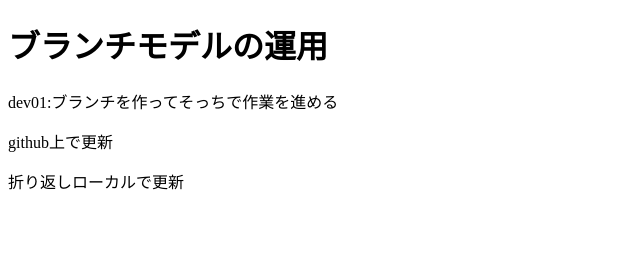
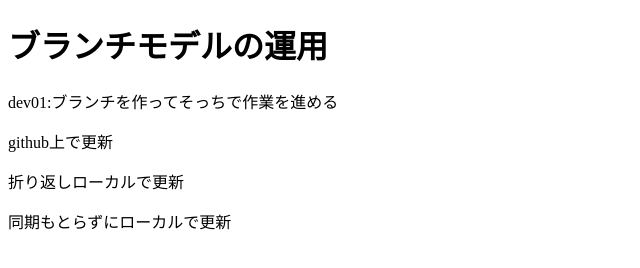
Before and after one commit to n02070/0826, a plain HTML site: page index.html in a window 1280 px wide. Shown: the whole page, without its empty margins (0-640 px from the left). Drawn offline with Linux system fonts and the light colour scheme.

Commit message:
同期もとらずにローカルで更新

```diff
--- a/index.html
+++ b/index.html
@@ -10,6 +10,8 @@
     <p>dev01:ブランチを作ってそっちで作業を進める</p>
     <p>github上で更新</p>
     <p>折り返しローカルで更新</p>
+    <p>同期もとらずにローカルで更新</p>
+
 
 
 </body>
```
